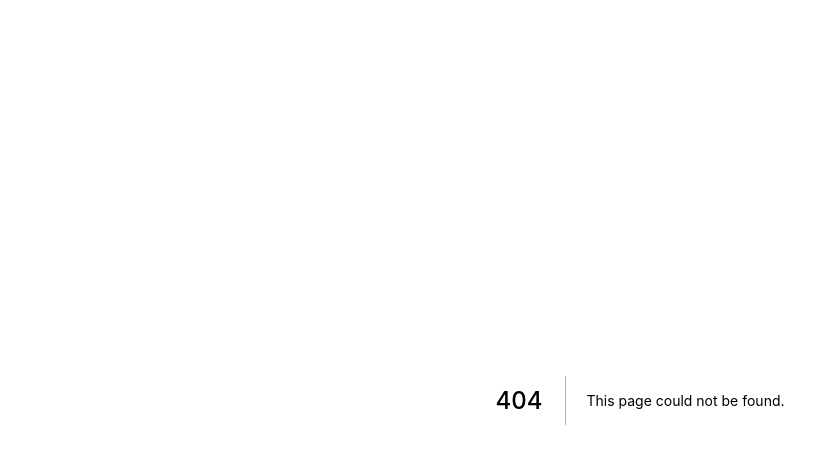
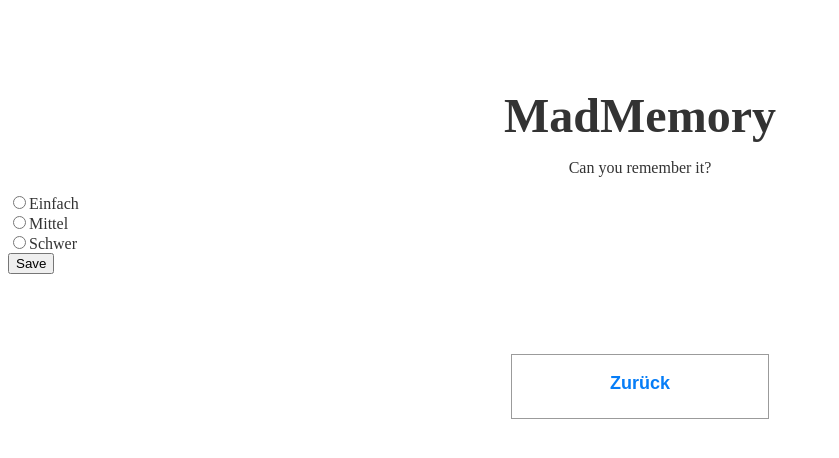
Before and after one commit to joergreichert/madmemory, a Next.js app: page /settings/level in a window 1280 px wide. Before the commit this address had no page. Shown: the top 458 px of the page, without its empty margins (0-839 px from the left). Built offline with nearby package versions, Linux system fonts and the light colour scheme.

Commit message:
settings

```diff
--- /dev/null
+++ b/components/frame.js
@@ -0,0 +1,47 @@
+import Head from '../components/head'
+
+export default ({ children }) => (
+    <div>
+        <Head title="MadMemory" />
+
+        <div className="hero">
+            <h1 className="title">MadMemory</h1>
+            <p className="description">
+                Can you remember it?
+            </p>
+
+            { children }
+
+        </div>
+
+        <style jsx>{`
+        .hero {
+            width: 100%;
+            color: #333;
+        }
+        .title {
+            margin: 0;
+            width: 100%;
+            padding-top: 80px;
+            line-height: 1.15;
+            font-size: 48px;
+        }
+        .title,
+        .description {
+            text-align: center;
+        }
+        .row {
+            max-width: 880px;
+            margin: 80px auto 40px;
+            display: flex;
+            flex-direction: row;
+            justify-content: space-around;
+        }
+        @keyframes Loading {
+            0%{background-position:0% 50%}
+            50%{background-position:100% 50%}
+            100%{background-position:0% 50%}
+        }
+        `}</style>
+    </div>
+);
--- /dev/null
+++ b/components/menu/entry.js
@@ -0,0 +1,45 @@
+import Link from 'next/link'
+
+export default ({label, link}) => (
+    <div>
+        <p className="row">
+            <Link href={link}>
+                <a className="card">
+                    <h3>{label}</h3>
+                </a>
+            </Link>
+        </p>
+        <style jsx>{`
+            .row {
+                max-width: 880px;
+                margin: 80px auto 40px;
+                display: flex;
+                flex-direction: row;
+                justify-content: space-around;
+            }
+            .card {
+                padding: 18px 18px 24px;
+                width: 220px;
+                text-align: center;
+                text-decoration: none;
+                font-family: Arial, Helvetica, sans-serif;
+                color: #434343;
+                border: 1px solid #9b9b9b;
+            }
+            .card:hover {
+                border-color: #067df7;
+            }
+            .card h3 {
+                margin: 0;
+                color: #067df7;
+                font-size: 18px;
+            }
+            .card p {
+                margin: 0;
+                padding: 12px 0 0;
+                font-size: 13px;
+                color: #333;
+            }
+        `}</style>
+    </div>
+)
--- /dev/null
+++ b/components/menu/level/index.js
@@ -0,0 +1,19 @@
+import MenuEntry from '../entry'
+import Level from './levelselect'
+
+export default () => (
+    <div>
+        <form>
+            <Level value='easy' label='Einfach' />
+            <Level value='medium' label='Mittel' />
+            <Level value='hard' label='Schwer' />
+
+            <div className="form-group">
+                <button className="btn btn-primary mt-2" type="submit">
+                    Save
+                </button>
+            </div>
+        </form>
+        <MenuEntry link='./' label='Zurück' />
+    </div>
+)
--- /dev/null
+++ b/components/menu/level/levelselect.js
@@ -0,0 +1,20 @@
+import React, { useState, useEffect } from 'react';
+
+export default ({value, label}) => {
+    const [level, setLevel] = useState('easy');
+    return (
+        <div className="form-check">
+            <label>
+                <input
+                    type="radio"
+                    name={value}
+                    value={value}
+                    checked={level === {value}}
+                    onChange={(event) => setLevel(event.target.value)}
+                    className="form-check-input"
+                />
+                {label}
+            </label>
+        </div>
+    )
+}
--- a/package.json
+++ b/package.json
@@ -1,5 +1,5 @@
 {
-  "name": "create-next-example-app",
+  "name": "madmemory",
   "scripts": {
     "dev": "next",
     "build": "next build",
--- a/pages/index.js
+++ b/pages/index.js
@@ -1,5 +1,5 @@
 import Frame from '../components/frame';
-import StartMenu from '../components/menu_start';
+import StartMenu from '../components/menu/start';
 
 export default () => {
   return (
--- /dev/null
+++ b/pages/settings/level.js
@@ -0,0 +1,12 @@
+import Frame from '../../components/frame';
+import Levels from '../../components/menu/level/index';
+
+export default () => {
+  return (
+    <div>
+      <Frame>
+        <Levels />
+      </Frame>
+    </div>
+  )
+}
```
Also changed, not shown: components/menu/settings.js (added, +8 -0 lines), components/menu/start.js (added, +9 -0 lines), pages/settings/index.js (added, +12 -0 lines).
